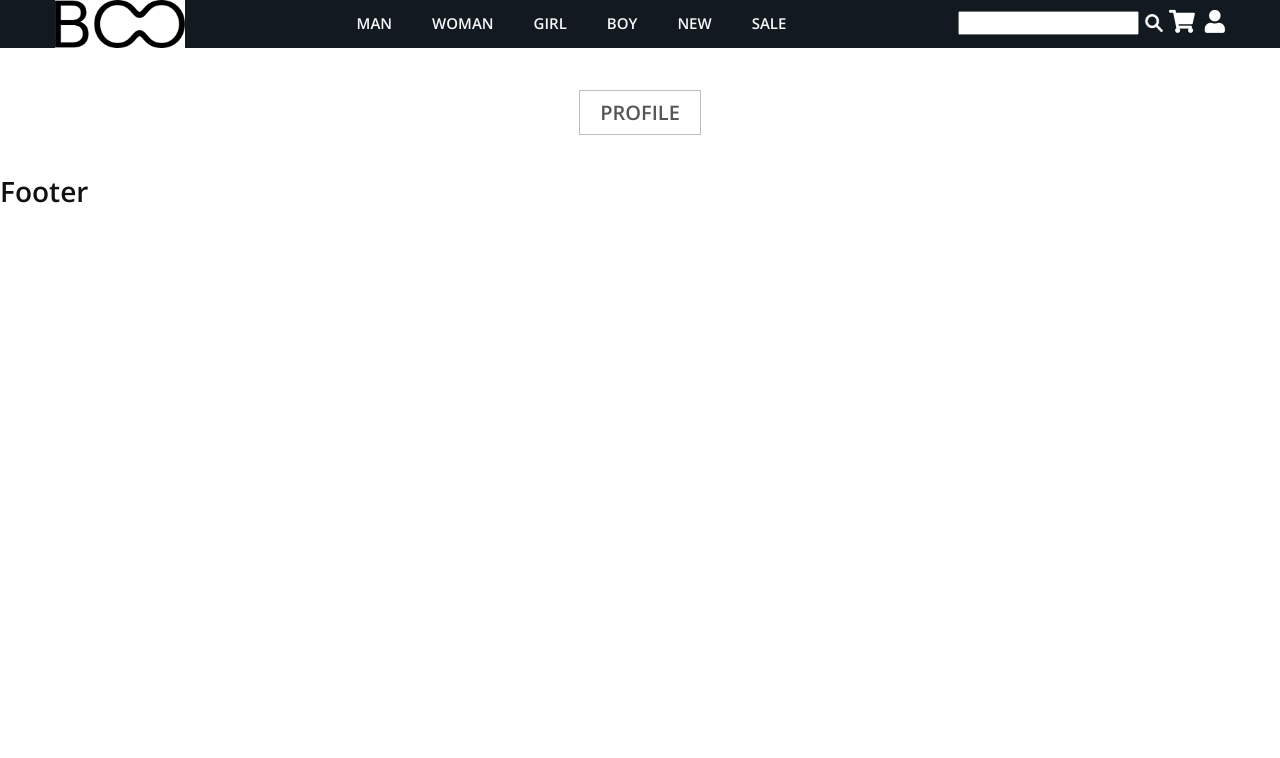
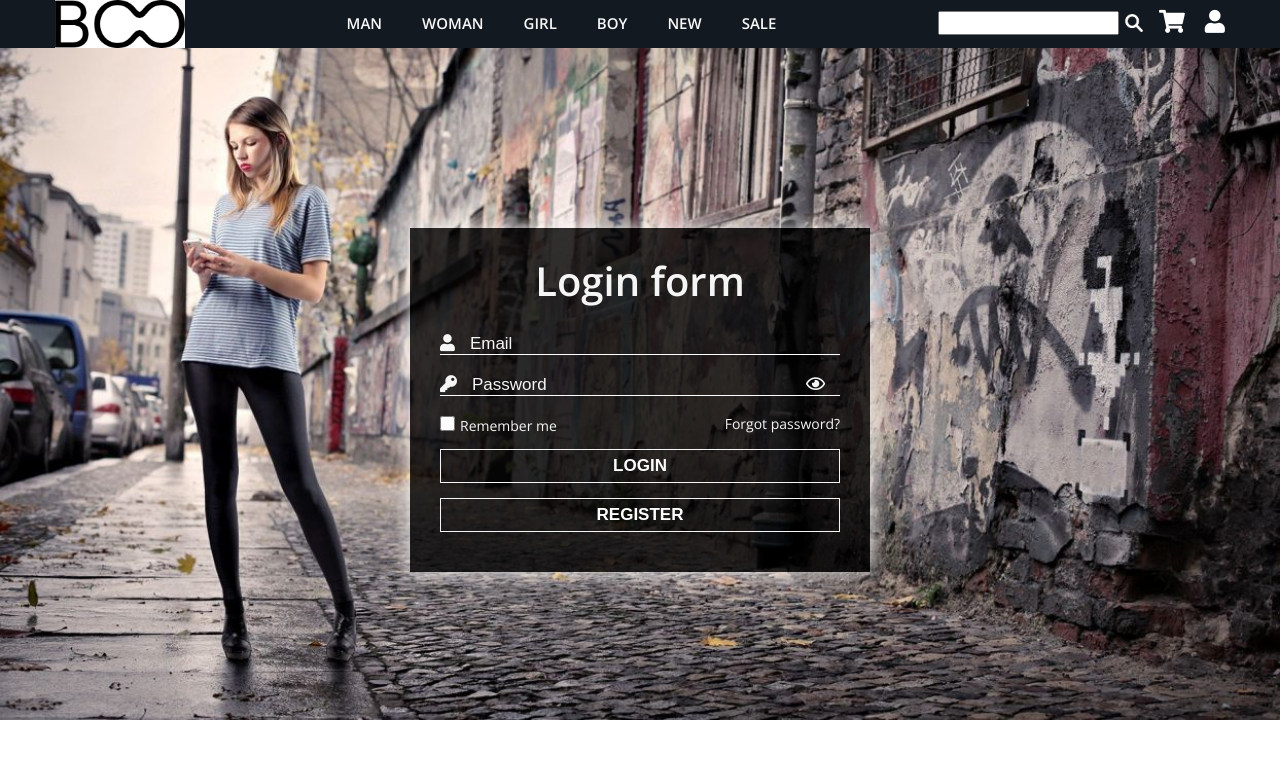
Before and after one commit to DarkHwlk/Web_Fashion_Shop, a React (Create React App) app: page /profile in a window 1280 px wide. Shown: the top 758 px of the page. Built offline with nearby package versions, Linux system fonts and the light colour scheme.

Commit message:
add components: Login, FormLogin, FormRegister

```diff
--- a/src/App.js
+++ b/src/App.js
@@ -7,7 +7,7 @@ import routes_categorys from "./constants/routes_categorys";
 
 /* Components */
 import Menu from "./components/Menu";
-import Profile from "./components/Profile";
+import Profile from "./components/ProfileContainer";
 import Cart from "./components/Cart";
 import Home from "./components/Home";
 import NotFound from "./components/NotFound";
@@ -45,9 +45,9 @@ function App() {
         </Routes>
 
         {/* <!--Footer--> */}
-        <div id="footer">
+        {/* <div id="footer">
             <h1>Footer</h1>
-        </div>
+        </div> */}
 
         {/* Notice */}
         <Notice/>
--- a/src/components/Profile.js
+++ /dev/null
@@ -1,11 +0,0 @@
-function Profile() {
-    return (
-        <div id="wrapper-content">
-            <div className="headline">
-                <h3>PROFILE</h3>
-            </div>
-        </div>
-    );
-}
-
-export default Profile;
--- /dev/null
+++ b/src/components/ProfileContainer.js
@@ -0,0 +1,13 @@
+import React from "react";
+import {connect} from 'react-redux';
+
+/* components */
+import Login from "./login/Login";
+
+function ProfileContainer() {
+    return (
+        <Login/>
+    );
+}
+
+export default ProfileContainer;
--- /dev/null
+++ b/src/components/login/FormLogin.js
@@ -0,0 +1,73 @@
+import React, {useState} from "react";
+import {connect} from 'react-redux';
+
+function FormLogin(props) {
+
+    const {onRegister} = props;
+
+    const [account, setAccount] = useState({
+        email: "",
+        password: "",
+    });
+
+    const onLogin = (e) => {
+        e.preventDefault();
+        console.log(account);
+    }
+
+    const submitHandler = e => {
+        e.preventDefault();
+        onLogin(account);
+    }
+
+    const onChange = e => {
+        setAccount({
+            ...account,
+            [e.target.name]: e.target.value,
+        });
+    }
+
+    return (
+        <div id="wrapper-login">
+            <form id="form-login">
+                <h1 className="form-header">Login form</h1>
+                <div className="form-group">
+                    <i className="fas fa-user"/>
+                    <input
+                        type="email" className="form-input"
+                        placeholder="Email" name="email" value={account.email}
+                        onChange={(e) => onChange(e)}
+                    />
+                </div>
+                <div className="form-group">
+                    <i className="fas fa-key"></i>
+                    <input
+                        type="password" className="form-input passWord"
+                        placeholder="Password" name="password" value={account.password}
+                        onChange={(e) => onChange(e)}
+                    />
+                    <div id="eye">
+                        <i className="far fa-eye"/>
+                    </div>
+                </div>
+                <div className="form-check-ask">
+                    <div>
+                        <input type="checkbox" value="LOGIN" className="form-check"/>
+                        <span>Remember me</span>
+                    </div>
+                    <div>
+                        <a>Forgot password?</a>
+                    </div>
+                </div>
+                <input type="submit" value="LOGIN" className="form-submit"
+                    onClick={(e) => onLogin(e)}
+                />
+                <input type="submit" value="REGISTER" className="form-submit"
+                    onClick={() => onRegister()}
+                />
+            </form>
+        </div>
+    );
+}
+
+export default FormLogin;
--- /dev/null
+++ b/src/components/login/FormRegister.js
@@ -0,0 +1,15 @@
+import React, {useState} from "react";
+import {connect} from 'react-redux';
+
+function FormRegister() {
+    return (
+        <div id="wrapper-login">
+            <form id="form-login">
+                <h1 className="form-header">Register form</h1>
+
+            </form>
+        </div>
+    );
+}
+
+export default FormRegister;
--- /dev/null
+++ b/src/components/login/Login.js
@@ -0,0 +1,24 @@
+import React, {useState} from "react";
+import {connect} from 'react-redux';
+
+/* Components */
+import FormLogin from "./FormLogin";
+import FormRegister from "./FormRegister";
+
+function Login() {
+
+    const [login, setLogin]  =useState(true);
+
+    return (
+        <div id="wrapper-content">
+            {login ?
+                <FormLogin onRegister={() => setLogin(false)}/>
+            :   <FormRegister onLogin={() => setLogin(true)}/>}
+            <div className="bg-login">
+                <img src="./Pictures/bg-login.jpg"/>
+            </div>
+        </div>
+    );
+}
+
+export default Login;
--- a/src/components/menus/IconMenu.js
+++ b/src/components/menus/IconMenu.js
@@ -36,7 +36,7 @@ function IconMenu(props) {
                 <i className="fa fa-shopping-cart icon-menu" />
             </a>
             {/* Menu Icon Profile */}
-            <NavLink to='/profile'>
+            <NavLink to='/profile' className="profile-icon-menu">
                 <i className="fa fa-user icon-header icon-menu" />
                 {showQuantityItemInCart(cart)}
             </NavLink>
--- /dev/null
+++ b/src/css/login.css
@@ -0,0 +1,150 @@
+/* form-login */
+#wrapper-login{
+    min-height: 100vh;  /*100% man hinh*/
+    display: flex;
+    justify-content: center;
+    align-items: center;  /*can doc*/
+    color: #f5f5f5;
+}
+#form-login{
+    max-width: 400px;
+    background: rgba(0,0,0,0.8);
+    flex-grow: 1;
+    padding: 30px 30px 40px;
+    box-shadow: 0px 0px 17px 2px rgba(255, 255, 255, 0.8);  /*do bong*/
+}
+.form-header{
+    font-size: 40px;
+    color: #f5f5f5;
+    text-align: center;
+    margin-bottom: 30px;
+}
+.form-group{
+    border-bottom: 1px solid #fff;
+    margin-top: 15px;
+    margin-bottom: 20px;
+    display: flex;
+}
+.form-group i{
+    color: #f5f5f5;
+    font-size: 17px;
+    padding-right: 15px;
+}
+.form-input{
+    background: transparent;  /*trong suot*/
+    border: 0;
+    outline: 0;
+    color: #f5f5f5;
+    font-size: 17px;
+    flex-grow: 1;
+}
+.form-input::placeholder{  /*Phan placehoder cua input*/
+    color: #f5f5f5;
+}
+.form-check-ask{
+    display: flex;
+    width: 100%;
+    justify-content: space-between;
+}
+.form-check-ask>div>input{
+    cursor: pointer;
+    margin-right: 5px;
+    width: 15px;
+    height: 15px;
+    bottom: 0px;
+}
+.form-check-ask>div>a{
+    cursor: pointer;
+}
+.form-check-ask>div>a:hover{
+    color: #54a0ff;
+}
+#eye{cursor: pointer;}
+.form-submit{
+    background: transparent;
+    border: 1px solid #f5f5f5;
+    color: #fff;
+    width: 100%;
+    text-transform: uppercase;
+    padding: 6px 10px;
+    font-weight: bold;
+    font-size: 17px;
+    transition: 0.25s ease-in-out;
+    margin-top: 15px;
+}
+.form-submit:hover{
+    border: 1px solid #54a0ff;
+    color: #54a0ff;
+}
+
+@media screen and (max-width: 768px){
+    /*Responsive tren nhung thiet bi co width be hon 768px*/
+    #small-menu{
+        display: flex;
+        align-items: center;
+        justify-content: space-between;  /* day 2 phan tu sang 2 ben */
+    }
+    #toggle-menu{
+        display: block;
+        z-index: 2;
+    }
+    #logo-small{
+        position: absolute;
+        width: 100%;
+        height: 100%;
+        z-index: 1;
+    }
+    #logo-small img{
+        width: 124px;
+        /* display: block + margin: 0 auto => can giua */
+        display: block;
+        margin: 0 auto;
+    }
+    #login-icon{
+        z-index: 2;
+    }
+    #login-icon i{
+        display: block;
+        right: 15px;
+        padding-top: 0px;
+        padding-right: 10px;
+    }
+    #main-menu{
+        flex-direction: column;  /*Chuyen menu tu ngang -> doc*/
+    }
+    #header nav{
+        display: none;
+    }
+    #main-menu li a{
+        width: fit-content;
+    }
+    .hide-small{
+        display: none;
+    }
+    .sub-menu{
+        flex-direction: column;  /*Chuyen menu tu ngang -> doc*/
+        margin-left: 101px;
+        height: 241px;
+        top: 0px;
+    }
+    .parrent a{
+        display: none;
+    }
+
+    ul.products li{
+        flex-basis: 50%;
+    }
+}
+/* background login page */
+.bg-login{
+    top: 0px;
+    left: 0px;
+    width: 100%;
+    height: 1000px;
+    z-index: -1;
+    overflow: hidden;
+    position: fixed;
+}
+.bg-login>img{
+    width: 100vw;
+}
--- a/src/index.css
+++ b/src/index.css
@@ -298,24 +298,58 @@ ul.products li .product-top:hover a.detail{
     text-decoration: underline;
     color: #111;
 }
+/* css menu-icon */
+.hide-small a{
+    margin-left: 10px;
+}
+.hide-small a.cart-icon-menu::before{
+    content: '';
+    height: 4px;
+    width: 0px;
+    background-color: #f00;
+    position: absolute;
+    bottom: -1px;
+    right: 37px;
+    display: none;
+    transition: 0.5s;
+}
+.hide-small a.cart-icon-menu:hover::before{
+    display: block;
+    width: 25px;
+}
+.hide-small a.profile-icon-menu::before{
+    content: '';
+    height: 4px;
+    width: 0px;
+    background-color: #f00;
+    position: absolute;
+    bottom: -1px;
+    right: -3px;
+    display: none;
+    transition: 0.5s;
+}
+.hide-small a.profile-icon-menu:hover::before{
+    display: block;
+    width: 25px;
+}
 /* css quantity item in cart at icon-menu */
 .hide-small span.icon-menu-quantity-item {
     position: absolute;
-    right: 20px;
+    right: 35px;
     top: 5px;
     color: #fff;
-    background-color: red;
+    background-color: #f00;
     padding: 0 3px;
     text-align: center;
     border-radius: 5px;
 }
 
-
+/* Footer */
 #footer{
     height: 200px;
 }
 
-@media screen and (max-width: 768px){
+@media screen and (max-width: 875px){
     /*Responsive tren nhung thiet bi co width be hon 768px*/
     #small-menu{
         display: flex;
--- a/src/index.js
+++ b/src/index.js
@@ -8,6 +8,7 @@ import './index.css';
 import './css/cart.css';
 import './css/menu_cart.css';
 import './css/notice.css';
+import './css/login.css';
 
 /* store */
 import {createStore} from 'redux';
```
